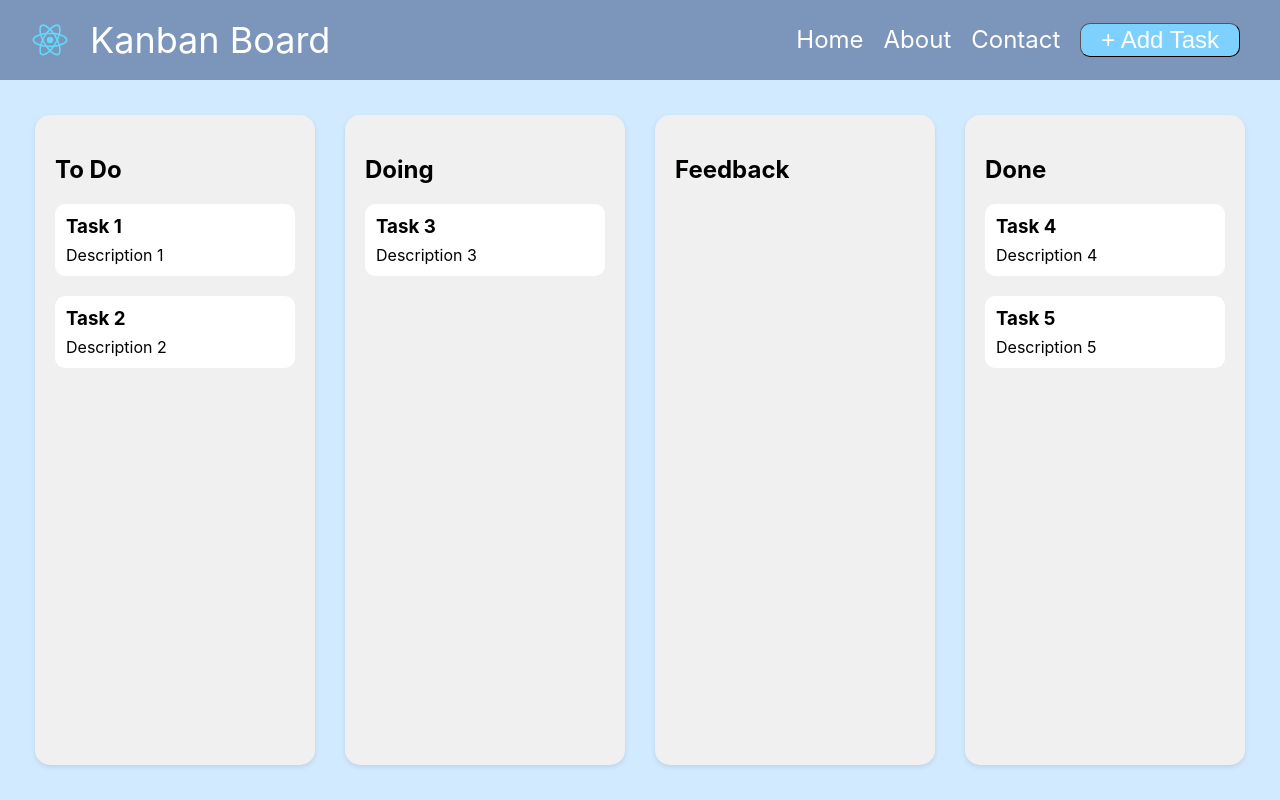
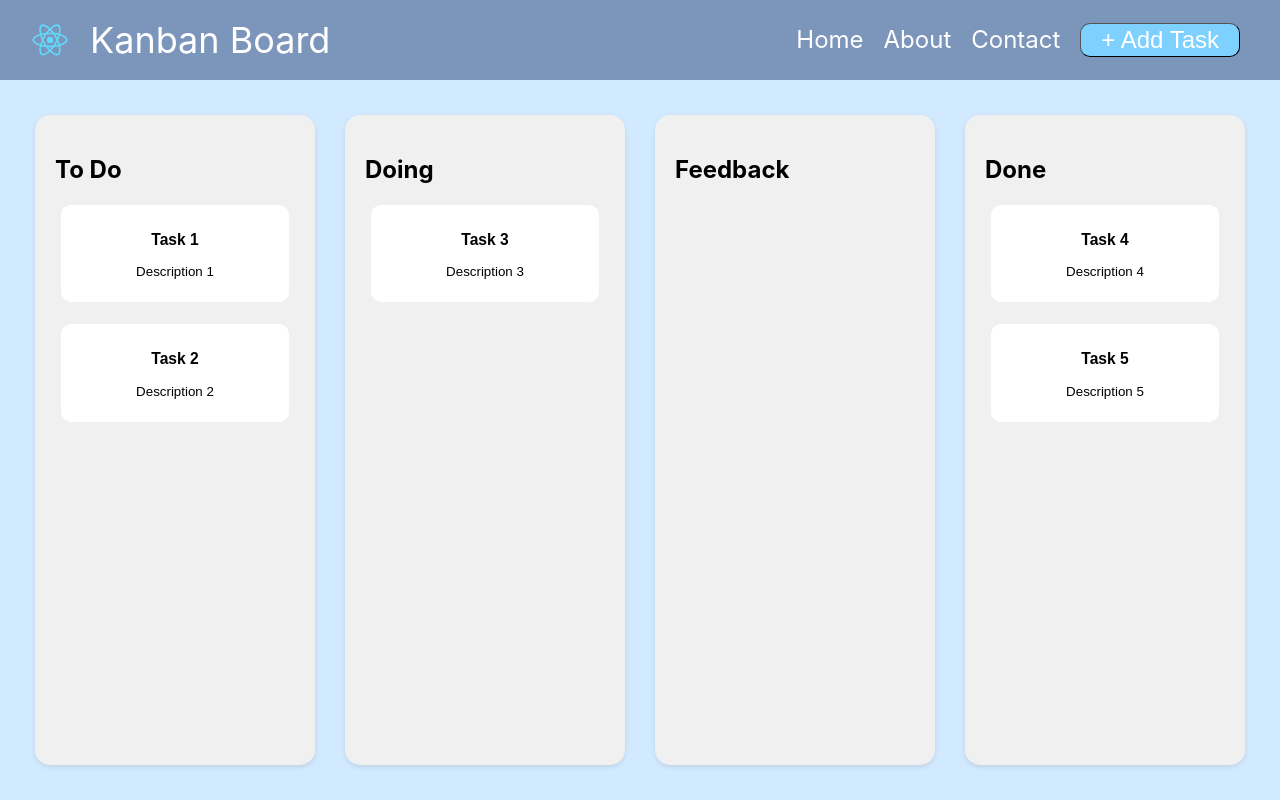
Before and after one commit to DevlinV-2261014/Evanuation_Project, a React (Create React App) app: page /form_kanbanboard in a window 1280 px wide. Built offline with nearby package versions, Linux system fonts and the light colour scheme.

Commit message:
Finishes the Form method

```diff
--- a/src/components/form_kanbanboard/FormKanbanBoard.js
+++ b/src/components/form_kanbanboard/FormKanbanBoard.js
@@ -1,4 +1,5 @@
 import React, { useState } from 'react';
+import MoveTaskForm from './TaskForm/MoveTaskForm';
 import Nav from '../Nav/Nav';
 import './FormKanbanBoard.css';
 
@@ -17,6 +18,14 @@ const FormKanbanBoard = () => {
     setTasks({ ...tasks, [column]: [...tasks[column], newTask] });
 };
 
+const moveTask = (task, target) => {
+  const newTasks = { ...tasks };
+  for (const column in newTasks) {
+    newTasks[column] = newTasks[column].filter((t) => t !== task);
+  }
+  newTasks[target] = [...newTasks[target], task];
+  setTasks(newTasks);
+}
 
   return (
     <>
@@ -27,10 +36,7 @@ const FormKanbanBoard = () => {
           <h2>{column}</h2>
           <div className="kanban-cards">
             {tasks.map((task, index) => (
-              <div key={index} className="kanban-card">
-                <h3>{task.title}</h3>
-                <p>{task.description}</p>
-              </div>
+              <MoveTaskForm key={index} task={task} moveTask={moveTask} />
             ))}
           </div>
         </div>
--- a/src/components/form_kanbanboard/TaskForm/CustomDropdown.js
+++ b/src/components/form_kanbanboard/TaskForm/CustomDropdown.js
@@ -3,7 +3,7 @@ import './CustomDropdown.css';
 
 const CustomDropdown = ({ options, onSelect }) => {
     const [isOpen, setIsOpen] = useState(false);
-    const [selectedOption, setSelectedOption] = useState(null);
+    const [selectedOption, setSelectedOption] = useState(options[0]);
 
     const handleToggleDropdown = () => {
         setIsOpen(!isOpen);
--- /dev/null
+++ b/src/components/form_kanbanboard/TaskForm/MoveTaskForm.css
@@ -0,0 +1,83 @@
+.formCardDiv {
+    padding: 10px;
+    margin-bottom: 10px;
+    background-color: #ffffff;
+    color: #000000;
+    border-radius: 10px;
+}
+
+.formCardDiv:hover {
+    background-color: #dee3df;
+}
+
+.movemodal {
+    background-color: #d9d9d9;
+    border-radius: 10px;
+    padding: 20px;
+}
+
+.movetitle {
+ height: 50%;
+}
+
+.movedescription {
+ height: 50%;
+}
+
+.moveTaskFormButton {
+    margin: 0px;
+    background-color: transparent;
+    border: none;
+}
+
+.movecontent {
+    display: flex;
+    flex-direction: column;
+    margin-top: 15px;
+}
+
+.moveheader {
+    font-size: large;
+    font-weight: bold;
+}
+
+.movetitleInput {
+    border-radius: 7px;
+    width: 80%;
+    align-self: center;
+    margin: 5px;
+}
+
+.movedescriptionInput {
+    border-radius: 7px;
+    width: 80%;
+    align-self: center;
+    margin: 5px;
+    height: 40px;
+    word-break: break-word;
+}
+
+.moveinputLabel, .moveheader, .movedropdown {
+    width: 80%;
+    margin-left: 15px;
+}
+
+.moveactions {
+    display: flex;
+    justify-content: space-around;
+    margin-top: 20px;
+
+}
+
+.movesubmitButton {
+    background-color: #3a3a3a;
+    color: white;
+    border-radius: 5px;
+    font-size: 15px;
+    padding: 5px 10px;
+}
+
+.movesubmitButton:hover {
+    background-color: #1a1a1a;
+    cursor: pointer;
+}
--- /dev/null
+++ b/src/components/form_kanbanboard/TaskForm/MoveTaskForm.js
@@ -0,0 +1,62 @@
+import React from 'react';
+import Popup from 'reactjs-popup';
+import CustomDropdown from './CustomDropdown';
+import { useState } from 'react';
+import './MoveTaskForm.css';
+
+const TaskForm = ({task, moveTask}) => {
+
+    const [title, setTitle] = useState(task.title);
+    const [description, setDescription] = useState(task.description);
+    const [status, setStatus] = useState('To Do');
+
+    function handleSelect(option) {
+        setStatus(option.value);
+    }
+
+    function handleSubmit(close) {
+        console.log('Title: ' + title + '\nDescription: ' + description + '\nStatus: ' + status);
+        task.title = title;
+        task.description = description;
+        moveTask(task, status);
+        close();
+    }
+
+    const dropDownOptions = [
+        {value: 'To Do', label: 'To Do', className: 'dropdownOption'},
+        {value: 'Doing', label: 'Doing', className: 'dropdownOption'},
+        {value: 'Feedback', label: 'Feedback', className: 'dropdownOption'},
+        {value: 'Done', label: 'Done', className: 'dropdownOption'},
+    ];
+
+    let selectedItem = dropDownOptions[0];
+
+    return (
+    <Popup trigger={<button className='moveTaskFormButton'>
+        <div className='formCardDiv'>
+            <h3 className='movetitle'>{task.title}</h3>
+            <p className='movedescription'>{task.description}</p>
+        </div>
+    </button>} position="bottom" modal>
+        {close => (<div className='movemodal'>
+            <label className='moveheader'> Move Task </label>
+            <div className='movecontent'>
+                <label className='moveinputLabel'>Title</label>
+                <input className='movetitleInput' type='text' value={title} placeholder='Title' onChange={e => setTitle(e.target.value)} />
+
+                <label className='moveinputLabel'>Description</label>
+                <input className='movedescriptionInput' type='text' value={description} placeholder='Description' onChange={e => setDescription(e.target.value)} />
+
+                <label className='moveinputLabel'>Status</label>
+                <CustomDropdown className='movedropdown' options={dropDownOptions} onSelect={handleSelect} value={selectedItem} />
+            </div>
+            <div className='moveactions'>
+                <button className='movesubmitButton' onClick={() => handleSubmit(close)}> Move Task </button>
+            </div>
+        </div>
+        )}
+    </Popup>
+    )
+};
+
+export default TaskForm;
```
